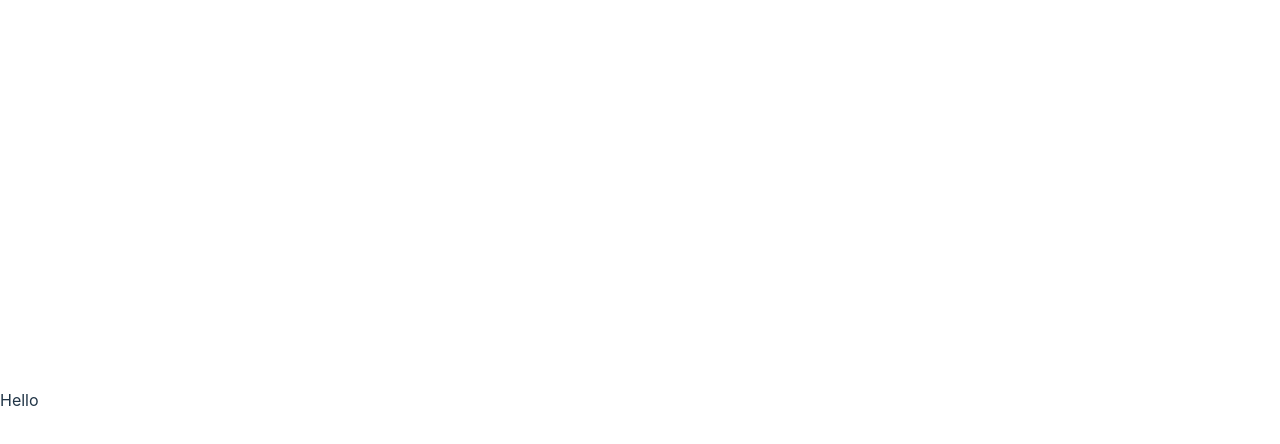
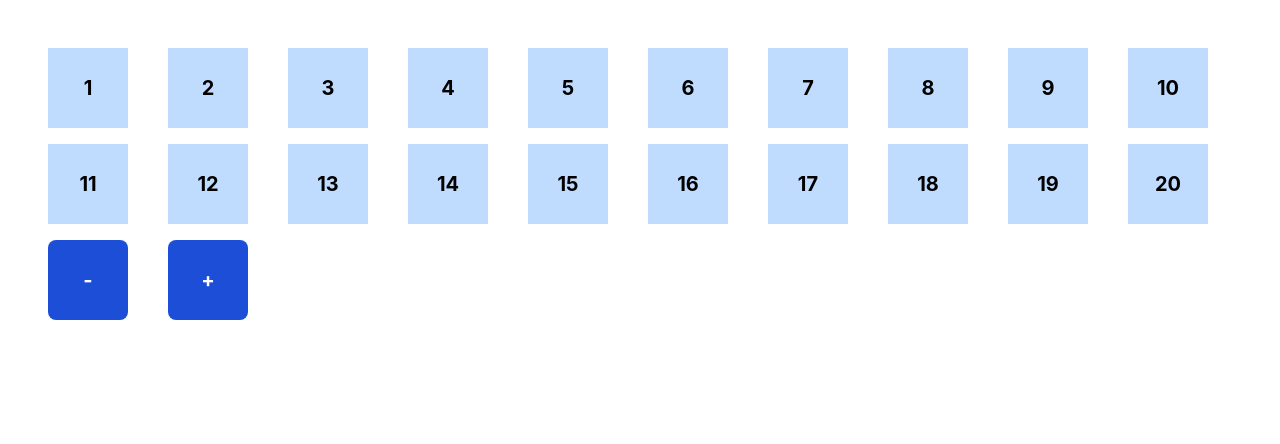
Before and after one commit to preetipanwar/movie-watchlist, a React (Vite) app: page / in a window 1280 px wide. Shown: the top 444 px of the page. Built offline with nearby package versions, Linux system fonts and the light colour scheme.

Commit message:
square numbers mapping

```diff
--- a/src/App.tsx
+++ b/src/App.tsx
@@ -1,7 +1,37 @@
+import { useState } from 'react';
+
 function App() {
+  const [numbers, setNumbers] = useState([
+    1, 2, 3, 4, 5, 6, 7, 8, 9, 10, 11, 12, 13, 14, 15, 16, 17, 18, 19, 20,
+  ]);
+
   return (
     <>
-      <div>Hello</div>
+      <div className="grid grid-cols-10 gap-4 p-12 w-screen">
+        {numbers.map((number) => (
+          <div className="flex justify-center items-center h-20 w-20 bg-blue-200 text-black text-xl font-bold">
+            {number}
+          </div>
+        ))}
+        <button
+          className="flex justify-center items-center h-20 w-20 bg-blue-700 text-white text-xl font-bold"
+          onClick={() => {
+            const completeArray = [...numbers];
+            completeArray.pop();
+            setNumbers(completeArray);
+          }}
+        >
+          -
+        </button>
+        <button
+          className="flex justify-center items-center h-20 w-20 bg-blue-700 text-white text-xl font-bold"
+          onClick={() =>
+            setNumbers((numbers) => [...numbers, numbers.length + 1])
+          }
+        >
+          +
+        </button>
+      </div>
     </>
   );
 }
--- a/src/index.css
+++ b/src/index.css
@@ -29,7 +29,7 @@ a:hover {
 body {
   margin: 0;
   display: flex;
-  place-items: center;
+  /* place-items: center; */
   min-width: 320px;
   min-height: 100vh;
 }
```
